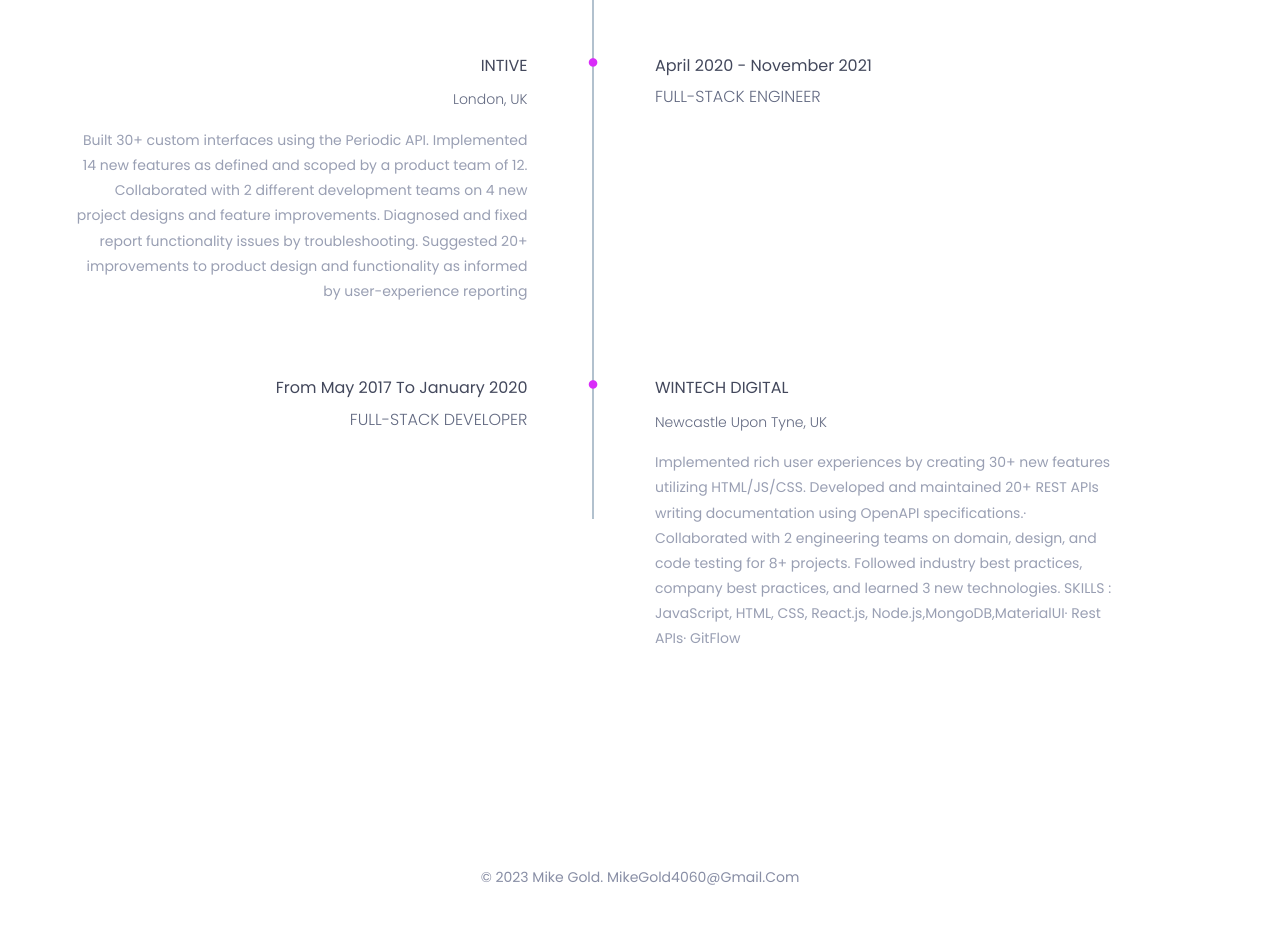
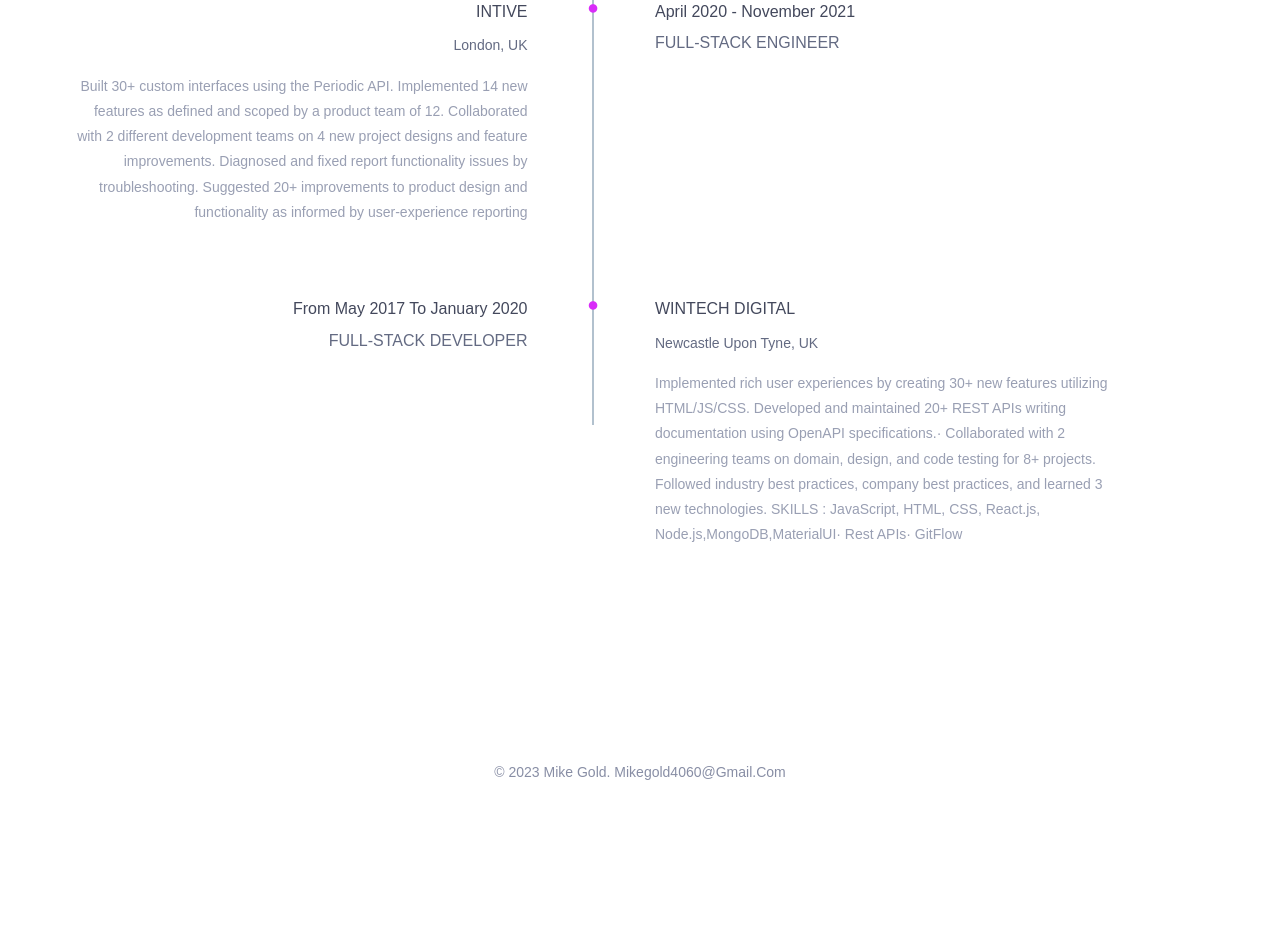
Before and after one commit to Mike-Gold-4060/Mike-Gold-4060.github.io, a plain HTML site: page index.html in a window 1280 px wide. Shown: the part 2963-3891 px from the top of the page. After the commit the page ends 3786 px from the top, so only its background shows below. Drawn offline with nearby package versions, Linux system fonts and the light colour scheme.

Commit message:
* fix the issue that load page slowly

```diff
--- a/index.html
+++ b/index.html
@@ -9,10 +9,9 @@
         <!-- The above 3 meta tags *must* come first in the head; any other head content must come *after* these tags -->
 
         <!--font-family-->
-		<link href="https://fonts.googleapis.com/css?family=Poppins:100,200,300,400,500,600,700,800,900&amp;subset=devanagari,latin-ext" rel="stylesheet">
 
         <!-- title of site -->
-        <title>Browny</title>
+        <title>MkieGold</title>
 
         <!-- For favicon png -->
 		<link rel="shortcut icon" type="image/icon" href="assets/logo/favicon.png"/>
@@ -401,7 +400,7 @@
 			<div class="container">
 				<div class="hm-footer-copyright text-center">
 					<p>
-						&copy; 2023 Mike Gold. MikeGold4060@gmail.com
+						&copy; 2023 Mike Gold. mikegold4060@gmail.com
 					</p><!--/p-->
 				</div><!--/.text-center-->
 			</div><!--/.container-->
```
